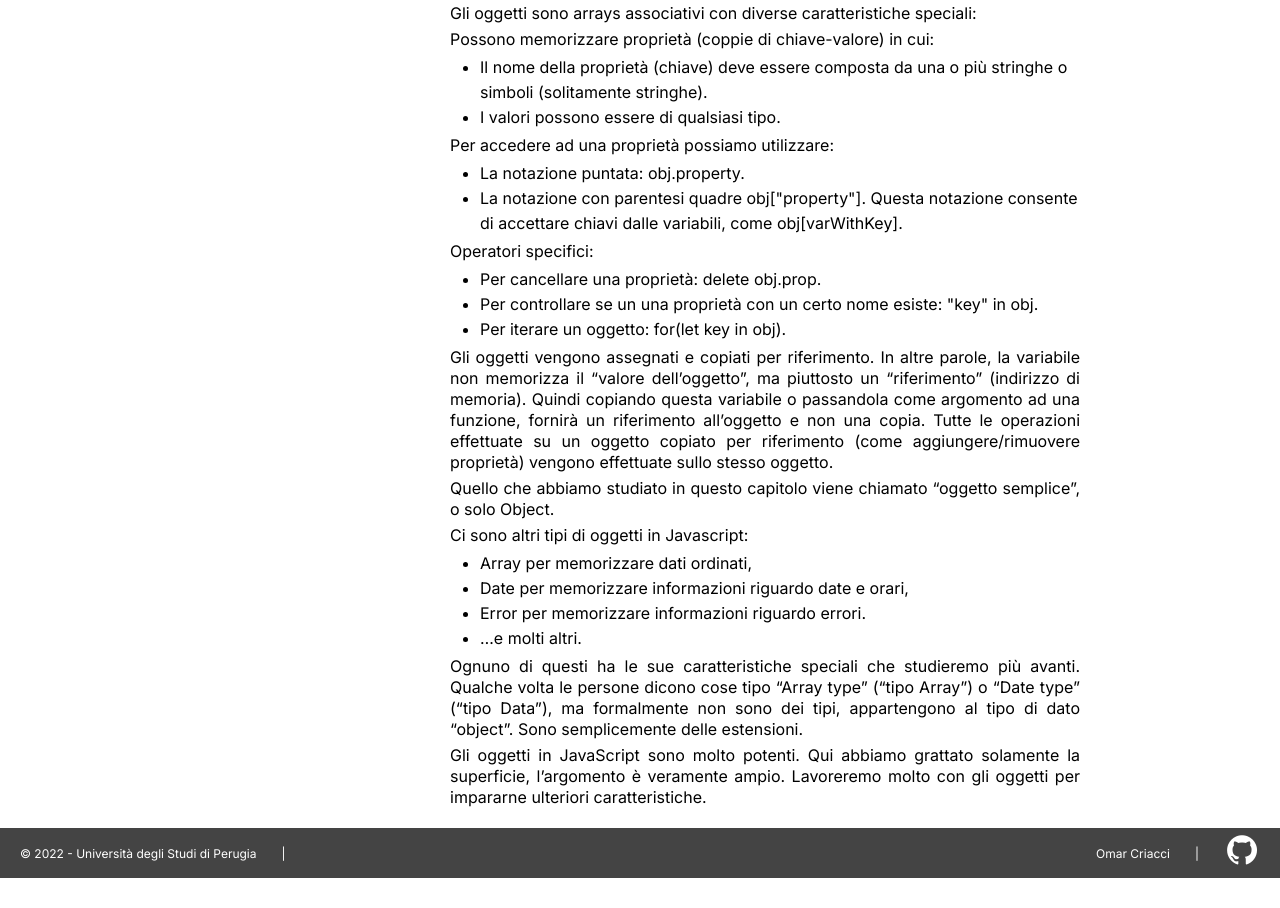
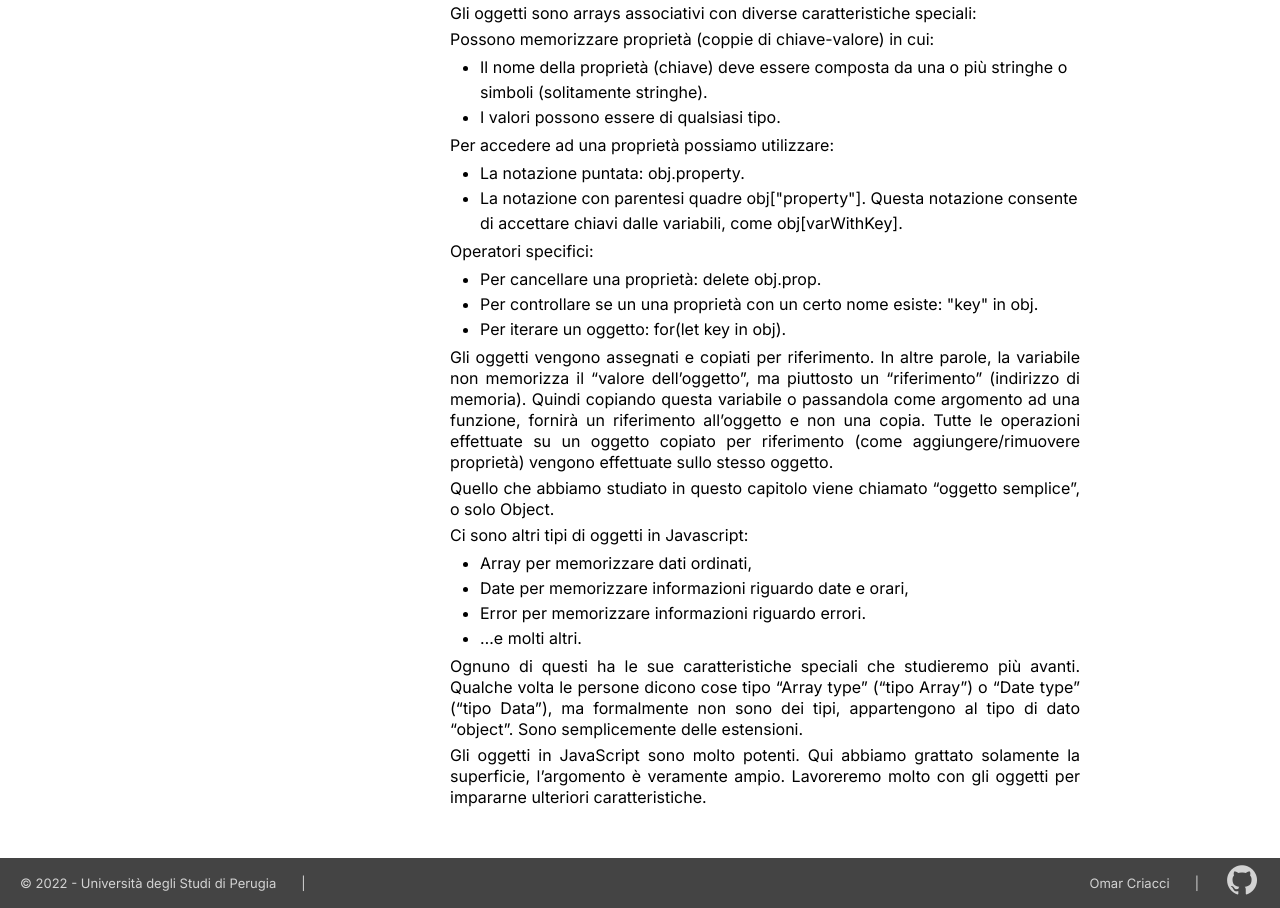
Before and after one commit to trejarchs/doc-online, a plain HTML site: page index.html in a window 1280 px wide. Shown: the part 5499-6407 px from the top of the page. Before the commit the page ends 6377 px from the top, so only its background shows below. Drawn offline with nearby package versions, Linux system fonts and the light colour scheme.

Commit message:
fix footer placement

```diff
--- a/scripts/main.js
+++ b/scripts/main.js
@@ -110,7 +110,7 @@ function placeFooter() {
         get("footer").style.top = "auto"
     }
     else {
-        get("footer").style.top = "0px"
+        get("footer").style.bottom = "0px"
         let h = get("main").scrollHeight
         get("footer").style.position = "absolute"
         get("footer").style.top = h + 100 + "px"
@@ -118,10 +118,18 @@ function placeFooter() {
     }
 }
 
+
+// Funzioni per aggiornare la posizione del footer
+// a seguito delle modifiche del contenuto della pagina
 window.onload = function () {
     placeFooter()
 }
-
 window.onresize = function () {
     placeFooter()
 }
+window.ontransitionend = function () {
+    placeFooter()
+}
+window.onchange = function () {
+    placeFooter()
+}
--- a/styles/style.css
+++ b/styles/style.css
@@ -16,82 +16,6 @@
 
 html, body {
 	height: 100%;
-}
-
-/* #footer {
-	display: flex;
-	background-color: #444;
-	color: white;
-	width: 100%;
-	height: 50px;
-	align-items: center;
-	justify-content:space-between;
-	padding: 0 20px;
-	font-size: 12px;
-}
-
-#footer-links {
-	display: flex;
-	font-size: 36px;
-}
-
-#footer-links a {
-	color: white;
-}
-
-#footer-links a:hover {
-	color: var(--my-red);
-}
-
-#footer-contacts {
-	display: flex;
-	align-items: center;
-	justify-content:space-between;
-}
-
-#footer .divisor {
-	margin: 0 25px;
-} */
-
-#footer {
-	display: flex;
-	background-color: #444;
-	color: white;
-	width: 100%;
-	height: 50px;
-	align-items: center;
-	justify-content:space-between;
-	font-size: 12px;
-	padding: 0 20px;
-}
-
-#footer .divisor {
-	margin: 0 25px;
-}
-
-#footer-uni {
-	display: flex;
-	justify-content: flex-start;
-	align-items: center;
-}
-
-#footer-contacts {
-	display: flex;
-	justify-content: flex-end;
-	align-items: center;
-}
-
-#footer-links {
-	display: flex;
-	font-size: 36px;
-}
-
-#footer-links a {
-	color: white;
-}
-
-#footer-links a:hover {
-	color: var(--my-red);
 }
 
 .topbar-container {
@@ -288,7 +212,7 @@ html, body {
 	top: 125px;
 	max-width: 850px;
 	margin: auto;
-	padding-bottom: 40px;
+	padding-bottom: 70px;
 	font-size: 16px;
 	transition: left .2s;
 }
@@ -321,6 +245,48 @@ html, body {
 	padding: 10px 25px;
 	margin: 20px 0px;
 }
+
+#footer {
+	display: flex;
+	background-color: #444;
+	color: lightgrey;
+	width: 100%;
+	height: 50px;
+	align-items: center;
+	justify-content:space-between;
+	font-size: 13px;
+	padding: 0 20px;
+}
+
+#footer .divisor {
+	margin: 0 25px;
+}
+
+#footer-uni {
+	display: flex;
+	justify-content: flex-start;
+	align-items: center;
+}
+
+#footer-contacts {
+	display: flex;
+	justify-content: flex-end;
+	align-items: center;
+}
+
+#footer-links {
+	display: flex;
+	font-size: 36px;
+}
+
+#footer-links a {
+	color: lightgray;
+}
+
+#footer-links a:hover {
+	color: var(--my-red);
+}
+
 
 @media screen and (max-width: 1025px) {
 	html {
```
